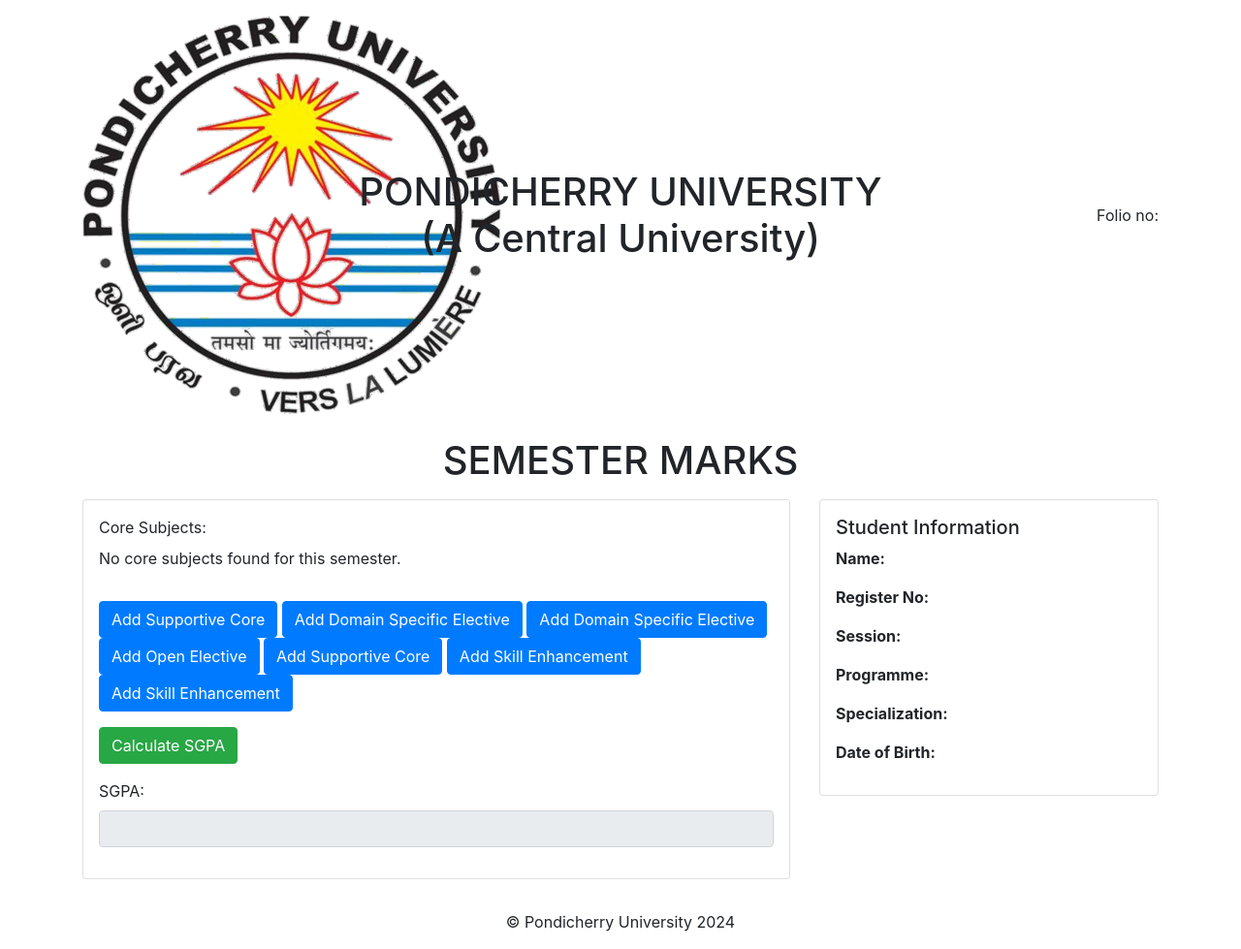
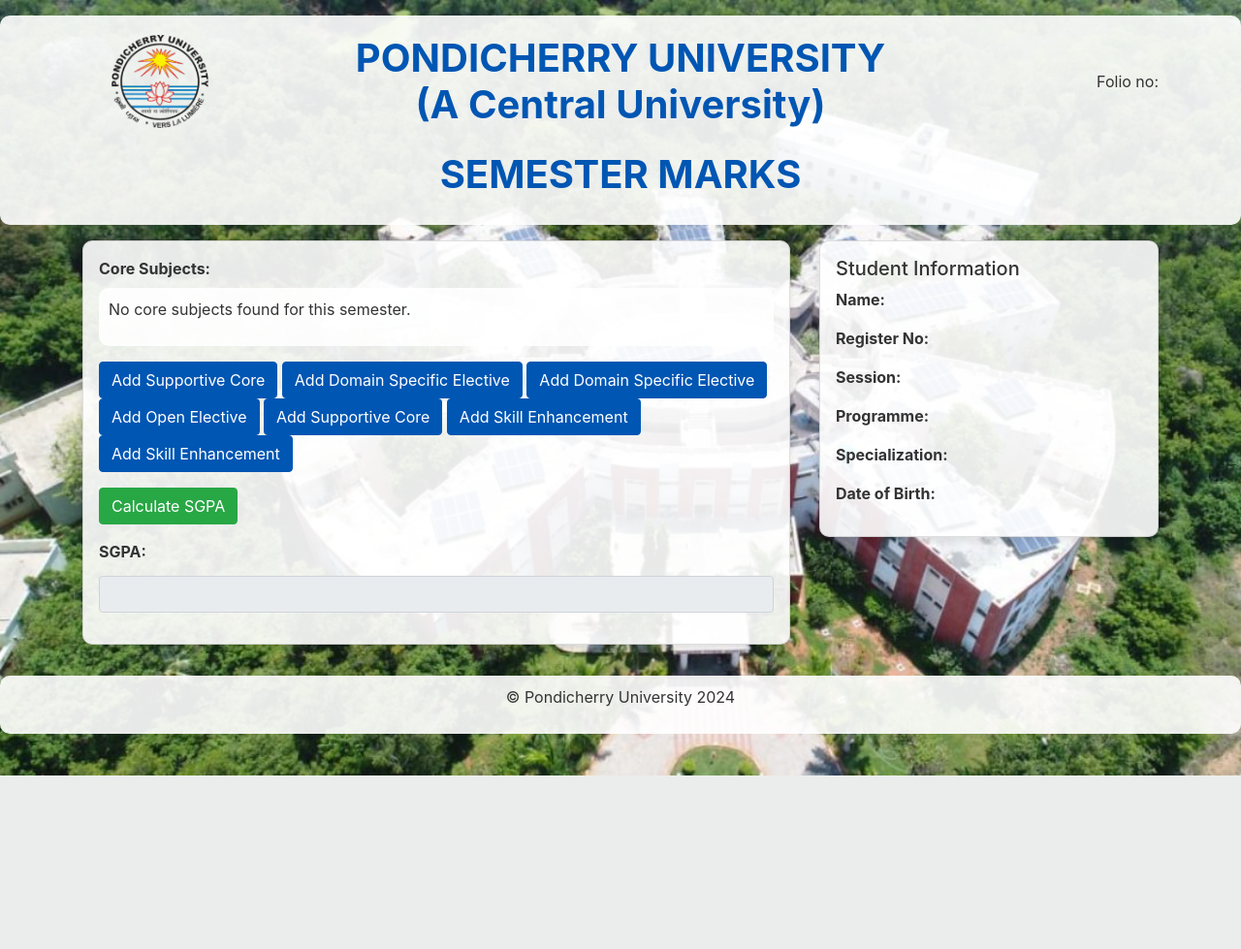
Before and after one commit to Monikamd179/sem, a PHP site: page /semester.php in a window 1280 px wide. Shown: the whole page at 97% size. After the commit the page ends 800 px from the top, so only its background shows below. Run offline with PHP 8.4, Linux system fonts and the light colour scheme.

Commit message:
css added

```diff
--- a/semester.php
+++ b/semester.php
@@ -6,9 +6,68 @@
     <title>Semester Marks</title>
     <link rel="stylesheet" href="https://stackpath.bootstrapcdn.com/bootstrap/4.5.2/css/bootstrap.min.css">
     <style>
+        body {
+            background-image: url('pu.jpg'); /* Add your background image here */
+            background-size: cover;
+            background-attachment: fixed;
+            color: #333;
+        }
+
+        header {
+            background-color: rgba(255, 255, 255, 0.9);
+            padding: 20px;
+            border-radius: 10px;
+        }
+
+        h1 {
+            color: #0056b3; /* Change the font color of headings */
+            font-weight: bold;
+        }
+
+        .card {
+            background-color: rgba(255, 255, 255, 0.9);
+            border-radius: 10px;
+            box-shadow: 0 4px 8px rgba(0, 0, 0, 0.1);
+        }
+
+        .btn-primary {
+            background-color: #0056b3;
+            border-color: #0056b3;
+        }
+
+        .btn-success {
+            background-color: #28a745;
+            border-color: #28a745;
+        }
+
+        footer {
+            background-color: rgba(255, 255, 255, 0.9);
+            padding: 10px;
+            border-radius: 10px;
+            margin-top: 20px;
+        }
+
         .scrolling-subjects {
             max-height: 400px;
             overflow-y: auto;
+            background-color: rgba(255, 255, 255, 0.9);
+            padding: 10px;
+            border-radius: 10px;
+        }
+
+        .form-group label {
+            font-weight: bold;
+        }
+
+        .form-group input,
+        .form-group select {
+            margin-top: 5px;
+        }
+
+        #cgpa {
+            font-weight: bold;
+            text-align: center;
+            color: #28a745;
         }
     </style>
     <script>
@@ -124,7 +183,7 @@
     </script>
 </head>
 <body>
-     <?php
+    <?php
         $semester = isset($_GET['semester']) ? $_GET['semester'] : '';
         $name = isset($_GET['name']) ? $_GET['name'] : '';
         $register_no = isset($_GET['register_no']) ? $_GET['register_no'] : '';
@@ -189,8 +248,9 @@
         <div class="container">
             <div class="row align-items-center">
                 <div class="col-2">
-                    <img src="image.png" alt="Pondicherry University Logo">
+                    <img src="image.png" alt="Pondicherry University Logo" style="width: 100px; height: auto;">
                 </div>
+
                 <div class="col-8">
                     <h1 class="mb-0">PONDICHERRY UNIVERSITY <br> (A Central University)</h1>
                 </div>
@@ -207,7 +267,7 @@
         <div class="row">
             <div class="col-md-8">
                 <div class="card p-3 mb-3">
-                     <form id="marksForm" action="submit_marks.php" method="post" onsubmit="calculateSGPA(); return false;">
+                    <form id="marksForm" action="submit_marks.php" method="post" onsubmit="calculateSGPA(); return false;">
                         <input type="hidden" name="semester" value="<?php echo $semester; ?>">
                         <input type="hidden" name="name" value="<?php echo $name; ?>">
                         <input type="hidden" name="register_no" value="<?php echo $register_no; ?>">
@@ -276,7 +336,7 @@
             </div>
             <div class="col-md-4">
                 <!-- Display Student Information -->
-                 <div class="card p-3 mb-3">
+                <div class="card p-3 mb-3">
                     <h5>Student Information</h5>
                     <p><strong>Name:</strong> <?php echo $name; ?></p>
                     <p><strong>Register No:</strong> <?php echo $register_no; ?></p>
```
Also changed, not shown: download_pdf.php (+5 -3 lines), fetch_marksheet.php (added, +82 -0 lines), fetch_subjects.php (deleted, +0 -39 lines), index.php (+37 -2 lines), submit_marks.php (+1 -16 lines), po1.jpg (added), pu.jpg (added).
